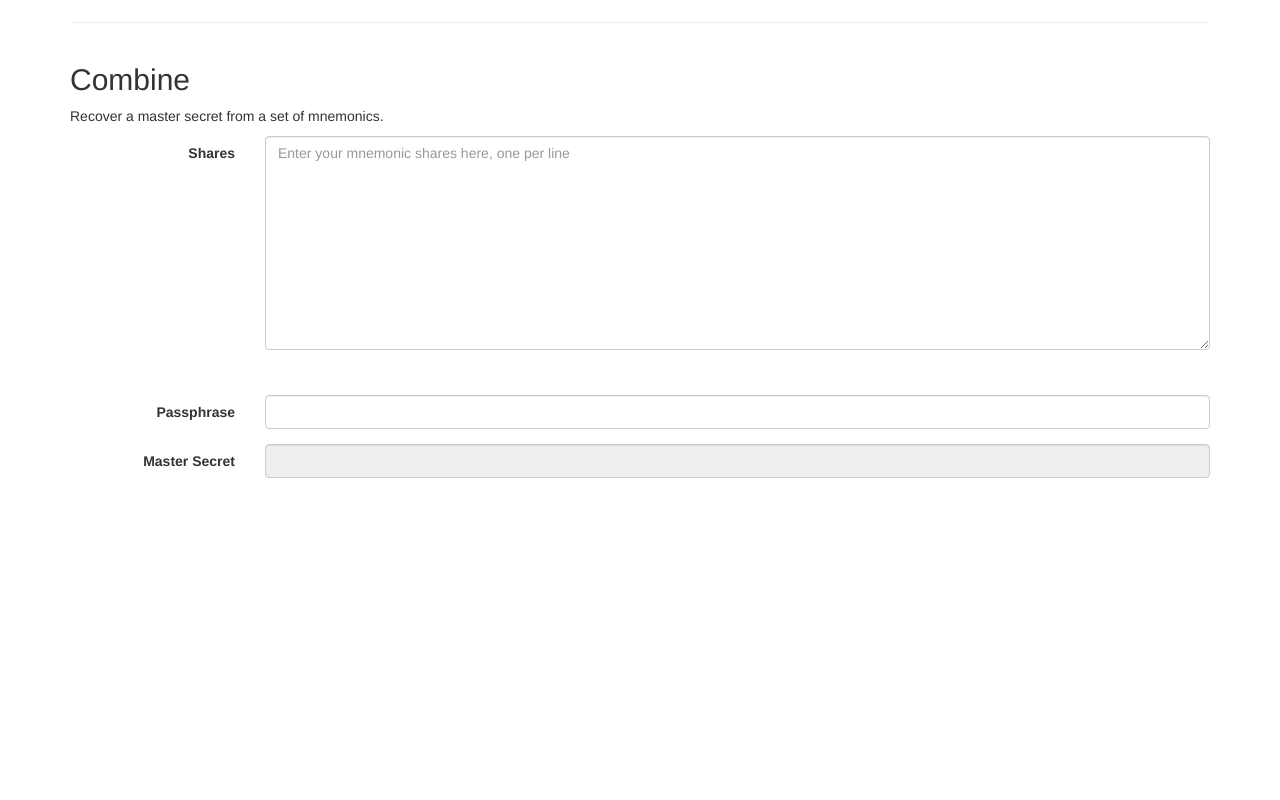
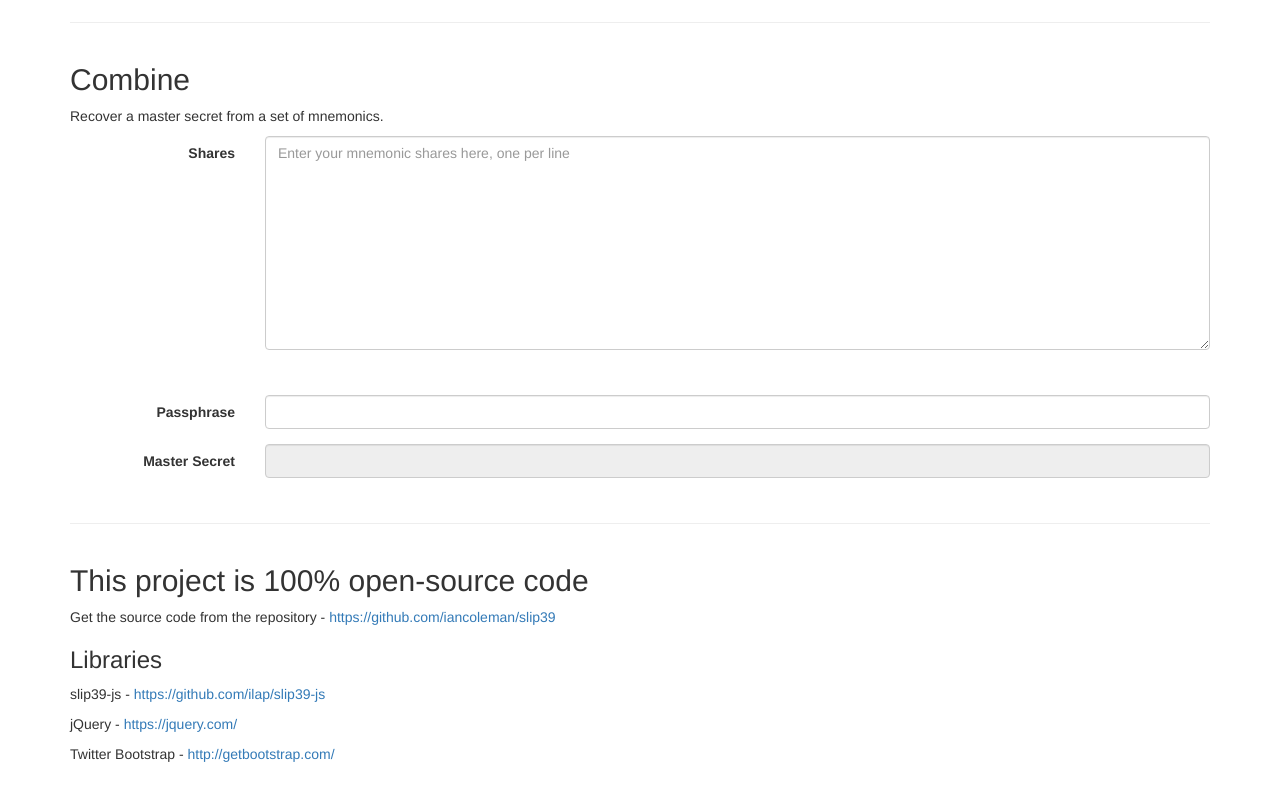
Before and after one commit to iancoleman/slip39, a plain HTML site: page src/index.html in a window 1280 px wide. Shown: the part 1218-2018 px from the top of the page. Before the commit the page ends 1753 px from the top, so only its background shows below. Drawn offline with Linux system fonts and the light colour scheme.

Commit message:
Add links to libraries and code

```diff
--- a/src/index.html
+++ b/src/index.html
@@ -146,6 +146,47 @@
                     </form>
                 </div>
             </div>
+
+            <hr>
+
+            <div class="row">
+                <div class="col-md-12">
+
+                    <h2>This project is 100% open-source code</h2>
+
+                    <p>
+                        <span>Get the source code from the repository</span>
+                        -
+                        <a href="https://github.com/iancoleman/slip39" target="_blank">
+                            https://github.com/iancoleman/slip39
+                        </a>
+                    </p>
+
+                    <h3>Libraries</h3>
+
+                    <p>
+                        <span>slip39-js - </span>
+                        <a href="https://github.com/ilap/slip39-js" target="_blank">
+                            https://github.com/ilap/slip39-js
+                        </a>
+                    </p>
+
+                    <p>
+                        <span>jQuery - </span>
+                        <a href="https://jquery.com/" target="_blank">
+                            https://jquery.com/
+                        </a>
+                    </p>
+
+                    <p>
+                        <span>Twitter Bootstrap - </span>
+                        <a href="http://getbootstrap.com/" target="_blank">
+                            http://getbootstrap.com/
+                        </a>
+                    </p>
+
+                </div>
+            </div>
         </div>
         <script src="js/jquery-3.2.1.js"></script>
         <script src="js/slip39-libs.js"></script>
```
